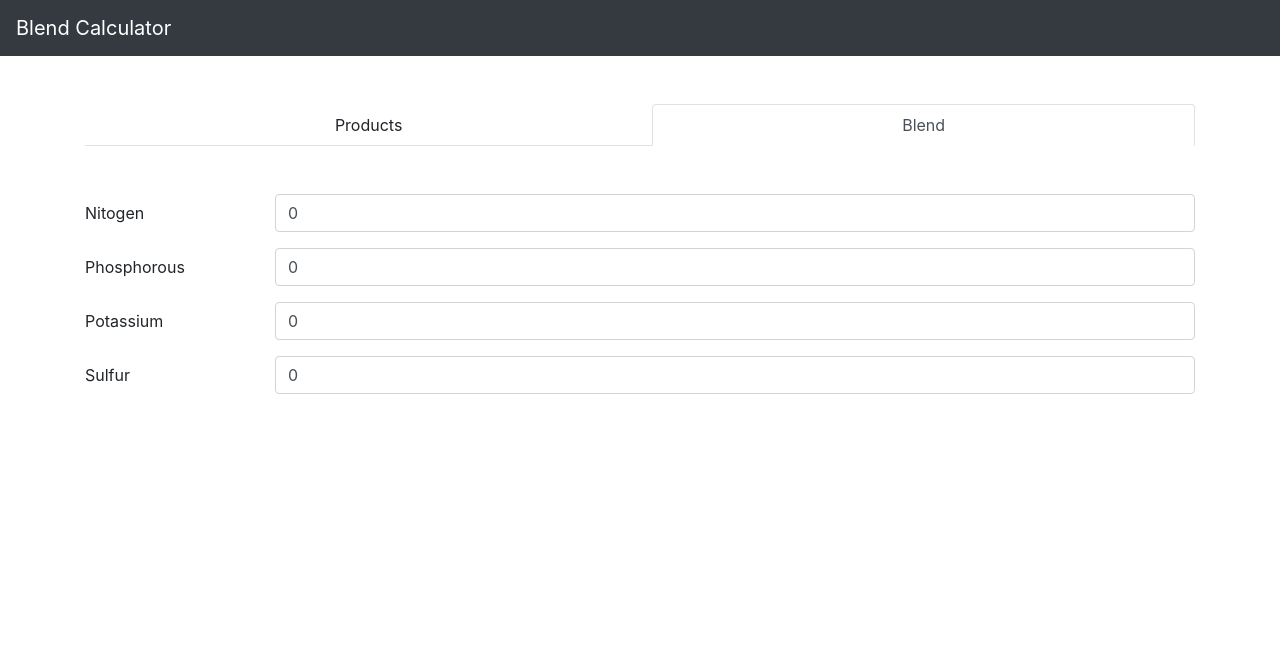
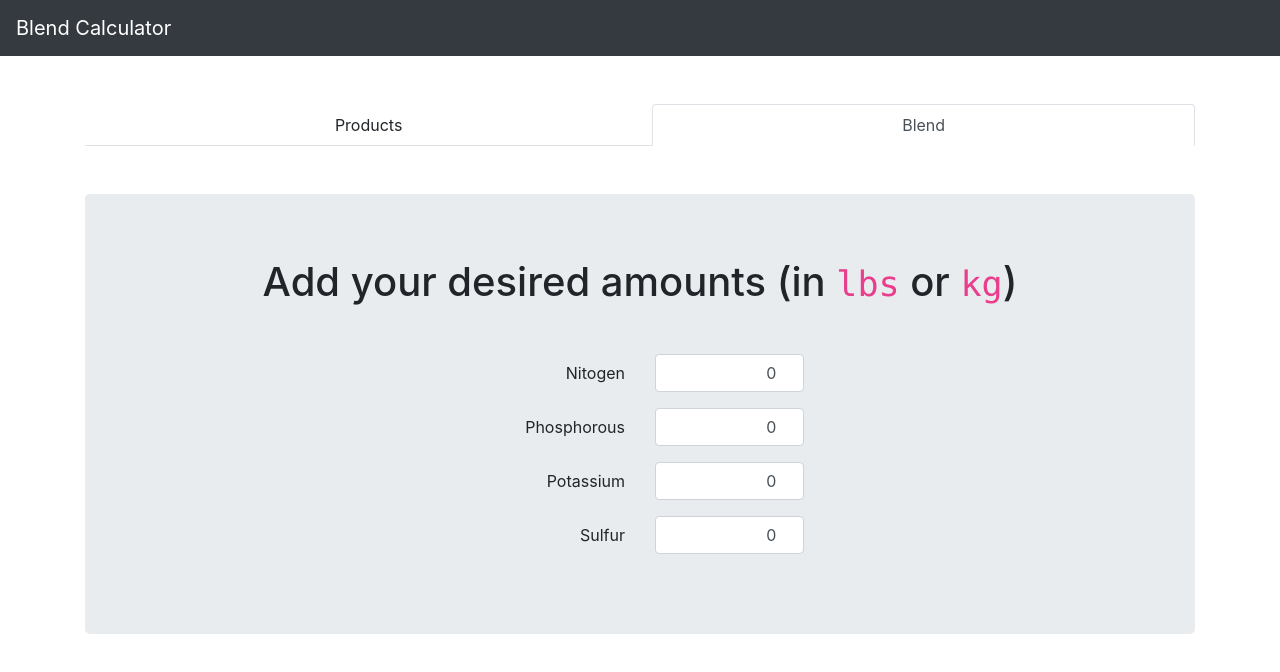
Before and after one commit to HarvestProfit/blend-calculator, a React (Create React App) app: page / in a window 1280 px wide. Both pictures are taken after a click on the link "Blend". Shown: the top 672 px of the page. Built offline with nearby package versions, Linux system fonts and the light colour scheme.

Commit message:
Simpler inputs all round

```diff
--- a/src/App.js
+++ b/src/App.js
@@ -1,4 +1,3 @@
-import _ from 'lodash';
 import React, { Component } from 'react';
 import { Provider } from 'react-redux';
 import {
--- a/src/actions/products.js
+++ b/src/actions/products.js
@@ -10,10 +10,10 @@ export function createProduct() {
     payload: {
       id: _.uniqueId(),
       name: '',
-      nitrogen: 0.00,
-      phosphorous: 0.00,
-      potassium: 0.00,
-      sulfur: 0.00,
+      nitrogen: '0',
+      phosphorous: '0',
+      potassium: '0',
+      sulfur: '0',
     }
   };
 }
--- a/src/actions/totals.js
+++ b/src/actions/totals.js
@@ -1,11 +1,5 @@
 export const SET_TOTALS = 'SET_TOTALS';
 export const SET_PRODUCT_TOTAL = 'SET_PRODUCT_TOTAL';
-
-export const CALCULATE_TOTALS = 'CALCULATE_TOTALS';
-
-export function calculateTotals() {
-  return { type: CALCULATE_TOTALS };
-}
 
 export function setTotals(totals ) {
   return { type: SET_TOTALS, payload: totals };
--- a/src/components/Blend.js
+++ b/src/components/Blend.js
@@ -1,5 +1,6 @@
 import PropTypes from 'prop-types';
 import React, { Component } from 'react';
+import { Jumbotron } from 'reactstrap';
 
 import BlendForm from './blend/BlendForm';
 import Products from './blend/Products';
@@ -8,7 +9,10 @@ class Blend extends Component {
   render() {
     return (
       <div>
-        <BlendForm totals={this.props.totals} setTotals={this.props.setTotals} />
+        <Jumbotron>
+          <h1 className="mb-5 text-center">Add your desired amounts (in <code>lbs</code> or <code>kg</code>)</h1>
+          <BlendForm totals={this.props.totals} setTotals={this.props.setTotals} />
+        </Jumbotron>
         <Products totals={this.props.totals} products={this.props.products} />
       </div>
     )
--- a/src/components/Products.js
+++ b/src/components/Products.js
@@ -1,10 +1,20 @@
 import PropTypes from 'prop-types';
 import React from 'react';
-import { Button, Table } from 'reactstrap';
+import { Button, Jumbotron, Table } from 'reactstrap';
 
 import Product from './products/Product';
 
-const Products = ({ createProduct, updateProduct, deleteProduct, products }) => (
+const Products = ({ createProduct, updateProduct, deleteProduct, products }) => {
+  if (products.length === 0) {
+    return (
+      <Jumbotron className="vh-50 text-center">
+        <h1>You haven't added any products for your blend yet</h1>
+        <Button className="mt-3" size="lg" color="primary" onClick={createProduct}>Add Product</Button>
+      </Jumbotron>
+    )
+  }
+
+  return (
     <Table>
       <thead>
         <tr>
@@ -28,6 +38,7 @@ const Products = ({ createProduct, updateProduct, deleteProduct, products }) =>
       </tbody>
     </Table>
   );
+};
 
 Products.propTypes = {
   products: PropTypes.arrayOf(PropTypes.object).isRequired,
--- a/src/components/blend/BlendForm.js
+++ b/src/components/blend/BlendForm.js
@@ -1,26 +1,27 @@
-import _ from 'lodash';
 import PropTypes from 'prop-types';
 import React, { Component } from 'react';
-import { Col, Form, FormGroup, Input, Label } from 'reactstrap';
+import { Col, Form, FormGroup, Label } from 'reactstrap';
+
+import NumberInput from '../shared/NumberInput';
 
 class BlendForm extends Component {
   updateNitrogen = (event) => {
-    const nitrogen = _.toNumber(event.target.value);
+    const nitrogen = event.target.value;
     this.updateTotals({ nitrogen });
   }
 
   updatePhosphorous = (event) => {
-    const phosphorous = _.toNumber(event.target.value);
+    const phosphorous = event.target.value;
     this.updateTotals({ phosphorous });
   }
 
   updatePotassium = (event) => {
-    const potassium = _.toNumber(event.target.value);
+    const potassium = event.target.value;
     this.updateTotals({ potassium });
   }
 
   updateSulfur = (event) => {
-    const sulfur = _.toNumber(event.target.value);
+    const sulfur = event.target.value;
     this.updateTotals({ sulfur });
   }
 
@@ -36,27 +37,27 @@ class BlendForm extends Component {
     return (
       <Form>
         <FormGroup row>
-          <Label for="nitrogen" sm={2}>Nitogen</Label>
-          <Col sm={10}>
-            <Input type="number" name="nitrogen" id="nitrogen" value={totals.nitrogen} onChange={this.updateNitrogen} />
+          <Label className="text-right" for="nitrogen" sm={6}>Nitogen</Label>
+          <Col sm={2} className="mr-auto">
+            <NumberInput name="nitrogen" id="nitrogen" value={totals.nitrogen} onChange={this.updateNitrogen} />
           </Col>
         </FormGroup>
         <FormGroup row>
-          <Label for="phosphorous" sm={2}>Phosphorous</Label>
-          <Col sm={10}>
-            <Input type="number" name="phosphorous" id="phosphorous" value={totals.phosphorous} onChange={this.updatePhosphorous} />
+          <Label className="text-right" for="phosphorous" sm={6}>Phosphorous</Label>
+          <Col sm={2} className="mr-auto">
+            <NumberInput name="phosphorous" id="phosphorous" value={totals.phosphorous} onChange={this.updatePhosphorous} />
           </Col>
         </FormGroup>
         <FormGroup row>
-          <Label for="potassium" sm={2}>Potassium</Label>
-          <Col sm={10}>
-            <Input type="number" name="potassium" id="potassium" value={totals.potassium} onChange={this.updatePotassium} />
+          <Label className="text-right" for="potassium" sm={6}>Potassium</Label>
+          <Col sm={2} className="mr-auto">
+            <NumberInput name="potassium" id="potassium" value={totals.potassium} onChange={this.updatePotassium} />
           </Col>
         </FormGroup>
         <FormGroup row>
-          <Label for="sulfur" sm={2}>Sulfur</Label>
-          <Col sm={10}>
-            <Input type="number" name="sulfur" id="sulfur" value={totals.sulfur} onChange={this.updateSulfur} />
+          <Label className="text-right" for="sulfur" sm={6}>Sulfur</Label>
+          <Col sm={2} className="mr-auto">
+            <NumberInput name="sulfur" id="sulfur" value={totals.sulfur} onChange={this.updateSulfur} />
           </Col>
         </FormGroup>
       </Form>
--- a/src/components/products/Product.js
+++ b/src/components/products/Product.js
@@ -1,7 +1,8 @@
-import _ from 'lodash';
 import PropTypes from 'prop-types';
 import React, { Component } from 'react';
 import { Button, Input } from 'reactstrap';
+
+import NumberInput from '../shared/NumberInput';
 
 class Product extends Component {
   updateName = (event) => {
@@ -10,22 +11,22 @@ class Product extends Component {
   }
 
   updateNitrogen = (event) => {
-    const nitrogen = _.toNumber(event.target.value);
+    const nitrogen = event.target.value;
     this.updateProduct({ nitrogen });
   }
 
   updatePhosphorous = (event) => {
-    const phosphorous = _.toNumber(event.target.value);
+    const phosphorous = event.target.value;
     this.updateProduct({ phosphorous });
   }
 
   updatePotassium = (event) => {
-    const potassium = _.toNumber(event.target.value);
+    const potassium = event.target.value;
     this.updateProduct({ potassium });
   }
 
   updateSulfur = (event) => {
-    const sulfur = _.toNumber(event.target.value);
+    const sulfur = event.target.value;
     this.updateProduct({ sulfur });
   }
 
@@ -45,23 +46,40 @@ class Product extends Component {
     return (
       <tr>
         <td colSpan="2">
-          <Input value={product.name} onChange={this.updateName} />
+          <Input
+            autoFocus
+            type="text"
+            value={product.name}
+            onChange={this.updateName}
+          />
         </td>
         <td>
-          <Input value={product.nitrogen.toString()} onChange={this.updateNitrogen} />
+          <NumberInput
+            value={product.nitrogen}
+            onChange={this.updateNitrogen}
+          />
         </td>
         <td>
-          <Input value={product.phosphorous.toString()} onChange={this.updatePhosphorous} />
+          <NumberInput
+            value={product.phosphorous}
+            onChange={this.updatePhosphorous}
+          />
         </td>
         <td>
-          <Input value={product.potassium.toString()} onChange={this.updatePotassium} />
+          <NumberInput
+            value={product.potassium}
+            onChange={this.updatePotassium}
+          />
           </td>
         <td>
-          <Input value={product.sulfur.toString()} onChange={this.updateSulfur} />
+          <NumberInput
+            value={product.sulfur.toString()}
+            onChange={this.updateSulfur}
+          />
         </td>
         <td>
           <Button color="danger" onClick={this.removeProduct}>
-            🗑
+            <i className="fas fa-trash"></i>
           </Button>
         </td>
       </tr>
--- /dev/null
+++ b/src/components/shared/NumberInput.js
@@ -0,0 +1,34 @@
+import _ from 'lodash';
+import PropTypes from 'prop-types';
+import React from 'react';
+import { Input } from 'reactstrap';
+
+const NumberInput = ({ id, name, value, onChange }) => {
+  const number = _.toNumber(value);
+  const isValid = _.isFinite(number);
+  return (
+    <Input
+      id={id}
+      name={name}
+      invalid={!isValid}
+      type="number"
+      value={value}
+      onChange={onChange}
+      className="text-right"
+    />
+  );
+}
+
+NumberInput.propTypes = {
+  id: PropTypes.string,
+  name: PropTypes.string,
+  value: PropTypes.string.isRequired,
+  onChange: PropTypes.func.isRequired,
+}
+
+NumberInput.defaultProps = {
+  id: undefined,
+  name: undefined,
+}
+
+export default NumberInput;
--- a/src/containers/Blend.js
+++ b/src/containers/Blend.js
@@ -2,11 +2,10 @@ import { bindActionCreators } from 'redux';
 import { connect } from 'react-redux';
 import Blend from '../components/Blend';
 
-import { calculateTotals, setTotals } from '../actions/totals';
+import { setTotals } from '../actions/totals';
 
 function mapDispatchToProps(dispatch) {
   return bindActionCreators({
-    calculateTotals,
     setTotals,
   }, dispatch);
 }
--- a/src/reducers/totals.js
+++ b/src/reducers/totals.js
@@ -5,10 +5,10 @@ import {
 
 const initialState = {
   units: 'lbs',
-  nitrogen: 0.00,
-  phosphorous: 0.00,
-  potassium: 0.00,
-  sulfur: 0.00,
+  nitrogen: '0',
+  phosphorous: '0',
+  potassium: '0',
+  sulfur: '0',
   products: [],
 }
 
--- a/src/sagas/calculate_total_product.js
+++ b/src/sagas/calculate_total_product.js
@@ -1,5 +1,7 @@
-import { debouce, select } from 'redux-saga/effects';
+import { debounce, select } from 'redux-saga/effects';
 
+import { UPDATE_PRODUCT } from '../actions/products';
+import { SET_TOTALS } from '../actions/totals';
 import { getProducts } from '../reducers/products';
 import { getProductTotals, getTotals } from '../reducers/totals';
 
@@ -8,5 +10,5 @@ function* calculateTotalProductUsage() {
 }
 
 export default function* calculate() {
-  yield debouce(500, [], calculateTotalProductUsage);
+  yield debounce(500, [UPDATE_PRODUCT, SET_TOTALS], calculateTotalProductUsage);
 }
--- a/src/store/index.js
+++ b/src/store/index.js
@@ -3,19 +3,19 @@ import createSagaMiddleware from 'redux-saga';
 import { composeWithDevTools } from 'redux-devtools-extension';
 
 import rootReducer from '../reducers';
-// import rootSaga from '../sagas';
+import rootSaga from '../sagas';
 
-// const sagaMiddleware = createSagaMiddleware();
+const sagaMiddleware = createSagaMiddleware();
 
 const composeEnhancers = composeWithDevTools({});
 
 const store = createStore(
   rootReducer,
   composeEnhancers(applyMiddleware(
-    // sagaMiddleware
+    sagaMiddleware
   )),
 );
 
-// sagaMiddleware.run(rootSaga);
+sagaMiddleware.run(rootSaga);
 
 export default store;
```
Lines whose indentation alone changed are shown as unchanged.
